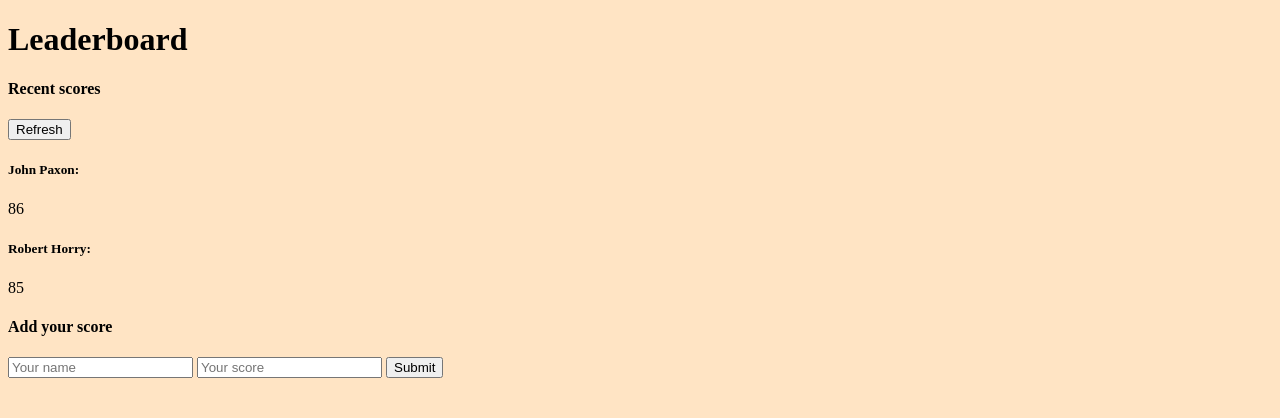
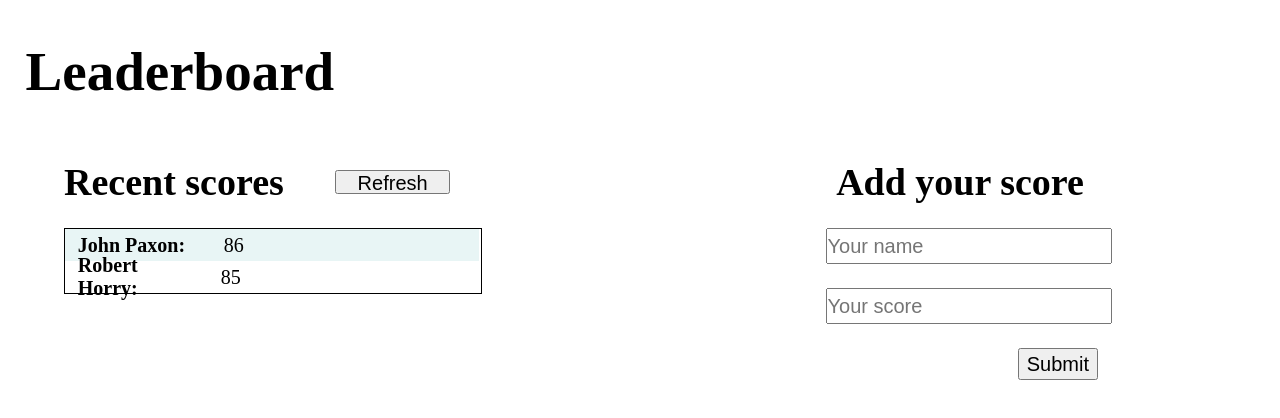
Before and after one commit to eamador1/leaderboard, a website built with webpack: page src/index.html in a window 1280 px wide. Built offline with nearby package versions, Linux system fonts and the light colour scheme.

Commit message:
Add basic style to page

```diff
--- a/src/style.css
+++ b/src/style.css
@@ -1,3 +1,178 @@
+*,
 body {
-  background-color: bisque;
+  padding: 0;
+  margin: 0;
 }
+
+h1 {
+  margin-left: 5vw;
+  padding-top: 3vh;
+  padding-bottom: 5vh;
+}
+
+.displaySection div:first-child {
+  display: flex;
+  align-items: center;
+  justify-content: center;
+}
+
+.displaySection div:nth-child(2) div:nth-child(odd) {
+  background-color: rgb(232, 245, 245);
+  display: flex;
+  justify-content: flex-start;
+}
+
+.displaySection div h4 {
+  margin-right: 4vw;
+}
+
+.refresh {
+  width: 20vw;
+  height: 3vh;
+  margin-left: 4vw;
+}
+
+.displayList {
+  display: flex;
+  flex-direction: column;
+  border: 1px solid black;
+  width: 70vw;
+  margin-left: 10vw;
+  margin-top: 3vh;
+  margin-bottom: 3vh;
+}
+
+.user {
+  display: flex;
+  justify-content: flex-start;
+  width: 68vw;
+  margin-left: 0;
+  padding-left: 2vw;
+}
+
+.user h5 {
+  width: 45%;
+}
+
+.user span {
+  margin-left: 2vw;
+}
+
+.addForm {
+  display: flex;
+  flex-direction: column;
+}
+
+.addScore {
+  display: flex;
+  flex-direction: column;
+  align-items: center;
+}
+
+.addScore h4 {
+  margin-bottom: 3vh;
+}
+
+.name,
+.score {
+  width: 50vw;
+  margin-bottom: 1vh ;
+}
+
+.submit {
+  width: 20vw;
+  margin-left: 31vw;
+}
+
+@media screen and (min-width: 768px) {
+
+  body {
+    display: grid;
+    grid-template-columns: 50% 50%;
+    grid-template-rows: 20vh auto;
+  }
+
+  h1 {
+    grid-area: 1/1/2/2;
+    padding-top: 5vh;
+    padding-bottom: 0;
+    font-size: 55px;
+    margin-left: 2vw;
+  }
+
+  .displaySection {
+    grid-area: 2/1/3/2;
+  }
+
+  .displaySection div:nth-child(2) div:nth-child(odd) {
+    width: 96.5%;
+    margin-left: 0;
+    height: 4vh;
+  }
+
+  .displaySection div:nth-child(2) div:nth-child(even) {
+    width: 94%;
+    margin-left: 0;
+    height: 4vh;
+    align-items: center;
+  }
+
+  .displaySection div h4 {
+    font-size: 38px;
+    margin-left: 0;
+  }
+
+  .displaySection div:first-child {
+    justify-content: flex-start;
+    margin-left: 5vw;
+  }
+
+  .refresh {
+    width: 20%;
+    margin-left: 0;
+    font-size: 20px;
+  }
+
+  .addScore {
+    grid-area: 2/2/3/3;
+  }
+
+  .displayList {
+    width: 65%;
+    margin-left: 5vw;
+  }
+
+  .user {
+    padding-left: 1vw;
+  }
+
+  .user h5 {
+    font-size: 20px;
+    width: 30%;
+  }
+
+  .user span {
+    margin-left: 2vw;
+    font-size: 20px;
+  }
+
+  .addScore div h4 {
+    font-size: 38px;
+  }
+
+  .name,
+  .score {
+    font-size: 20px;
+    width: 105%;
+    margin-left: 0;
+    height: 4vh;
+    margin-bottom: 3vh;
+  }
+
+  .submit {
+    font-size: 20px;
+    width: 30%;
+    margin-left: 15vw;
+    height: 4vh;
+  }
+}
```
